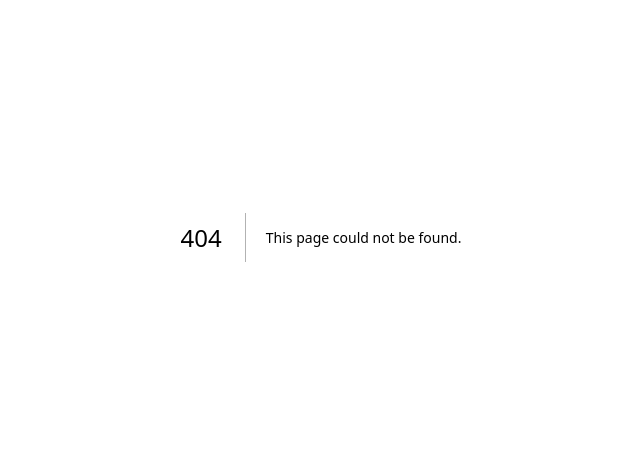
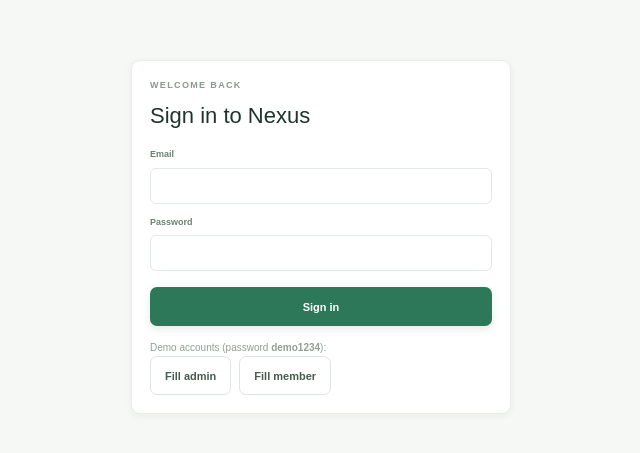
Before and after one commit to joelfelidias123-jpg/Nexovate_college_round, a Next.js app: page /login in a window 1280 px wide. Before the commit this address had no page. Shown: the part 163-616 px from the top of the page, without its empty margins (319-959 px from the left). Built offline with nearby package versions, Linux system fonts and the light colour scheme.

Commit message:
Add login and admin/member roles

```diff
--- /dev/null
+++ b/app/api/auth/login/route.ts
@@ -0,0 +1,25 @@
+import { NextResponse } from "next/server";
+import { cookies } from "next/headers";
+import { db } from "@/lib/db";
+import { SESSION_COOKIE, SESSION_MAX_AGE, createSessionToken, verifyPassword } from "@/lib/session";
+
+export async function POST(request: Request) {
+  const body = await request.json().catch(() => null);
+  const email = typeof body?.email === "string" ? body.email.trim().toLowerCase() : "";
+  const password = typeof body?.password === "string" ? body.password : "";
+
+  const user = await db.user.findUnique({ where: { email } });
+  if (!user || !verifyPassword(password, user.passwordHash)) {
+    return NextResponse.json({ error: "Wrong email or password" }, { status: 401 });
+  }
+
+  const store = await cookies();
+  store.set(SESSION_COOKIE, createSessionToken(user.id, user.role), {
+    httpOnly: true,
+    sameSite: "lax",
+    secure: process.env.NODE_ENV === "production",
+    path: "/",
+    maxAge: SESSION_MAX_AGE,
+  });
+  return NextResponse.json({ ok: true, role: user.role });
+}
--- /dev/null
+++ b/app/api/auth/logout/route.ts
@@ -0,0 +1,9 @@
+import { NextResponse } from "next/server";
+import { cookies } from "next/headers";
+import { SESSION_COOKIE } from "@/lib/session";
+
+export async function POST() {
+  const store = await cookies();
+  store.delete(SESSION_COOKIE);
+  return NextResponse.json({ ok: true });
+}
--- /dev/null
+++ b/app/api/auth/me/route.ts
@@ -0,0 +1,7 @@
+import { NextResponse } from "next/server";
+import { getCurrentUser } from "@/lib/auth";
+
+export async function GET() {
+  const user = await getCurrentUser();
+  return NextResponse.json({ user });
+}
--- /dev/null
+++ b/app/login/page.tsx
@@ -0,0 +1,65 @@
+"use client";
+
+import { useState } from "react";
+
+export default function LoginPage() {
+  const [email, setEmail] = useState("");
+  const [password, setPassword] = useState("");
+  const [error, setError] = useState("");
+  const [busy, setBusy] = useState(false);
+
+  async function submit(e: React.FormEvent) {
+    e.preventDefault();
+    setBusy(true);
+    setError("");
+    const res = await fetch("/api/auth/login", {
+      method: "POST",
+      headers: { "Content-Type": "application/json" },
+      body: JSON.stringify({ email, password }),
+    });
+    setBusy(false);
+    if (!res.ok) {
+      const data = await res.json().catch(() => ({}));
+      setError(data.error ?? "Could not sign in");
+      return;
+    }
+    const next = new URLSearchParams(window.location.search).get("next");
+    window.location.href = next && next.startsWith("/") ? next : "/crm";
+  }
+
+  return (
+    <div style={{ minHeight: "100vh", display: "grid", placeItems: "center", padding: 20 }}>
+      <form className="panel" onSubmit={submit} style={{ width: "100%", maxWidth: 380 }}>
+        <div className="eyebrow">WELCOME BACK</div>
+        <h1 style={{ margin: "7px 0 16px", fontSize: 22 }}>Sign in to Nexus</h1>
+
+        {error ? <div className="notice notice-error">{error}</div> : null}
+
+        <label className="field-label">
+          Email
+          <input type="email" required value={email} onChange={(e) => setEmail(e.target.value)} />
+        </label>
+        <label className="field-label">
+          Password
+          <input type="password" required value={password} onChange={(e) => setPassword(e.target.value)} />
+        </label>
+
+        <button className="button button-primary" type="submit" disabled={busy} style={{ width: "100%", marginTop: 16 }}>
+          {busy ? "Signing in…" : "Sign in"}
+        </button>
+
+        <p className="muted-copy" style={{ marginTop: 14 }}>
+          Demo accounts (password <b>demo1234</b>):
+        </p>
+        <div style={{ display: "flex", gap: 8 }}>
+          <button type="button" className="button button-outline" onClick={() => { setEmail("admin@nexus.demo"); setPassword("demo1234"); }}>
+            Fill admin
+          </button>
+          <button type="button" className="button button-outline" onClick={() => { setEmail("member@nexus.demo"); setPassword("demo1234"); }}>
+            Fill member
+          </button>
+        </div>
+      </form>
+    </div>
+  );
+}
--- /dev/null
+++ b/lib/auth.ts
@@ -0,0 +1,29 @@
+import { cookies } from "next/headers";
+import { NextResponse } from "next/server";
+import type { Role } from "@prisma/client";
+import { db } from "@/lib/db";
+import { SESSION_COOKIE, readSessionToken } from "@/lib/session";
+
+export async function getCurrentUser() {
+  const store = await cookies();
+  const session = readSessionToken(store.get(SESSION_COOKIE)?.value);
+  if (!session) return null;
+  return db.user.findUnique({
+    where: { id: session.userId },
+    select: { id: true, email: true, role: true, workspaceId: true },
+  });
+}
+
+// Use in API routes:
+//   const { user, error } = await requireRole("ADMIN");
+//   if (error) return error;
+export async function requireRole(role?: Role) {
+  const user = await getCurrentUser();
+  if (!user) {
+    return { user: null, error: NextResponse.json({ error: "Not signed in" }, { status: 401 }) };
+  }
+  if (role && user.role !== role) {
+    return { user: null, error: NextResponse.json({ error: "Forbidden" }, { status: 403 }) };
+  }
+  return { user, error: null };
+}
--- /dev/null
+++ b/lib/session.ts
@@ -0,0 +1,40 @@
+import { createHmac, scryptSync, timingSafeEqual } from "node:crypto";
+
+export const SESSION_COOKIE = "nexus_session";
+export const SESSION_MAX_AGE = 60 * 60 * 24 * 7; // 7 days
+
+function secret() {
+  const s = process.env.AUTH_SECRET;
+  if (!s) throw new Error("AUTH_SECRET is not set in .env");
+  return s;
+}
+
+function sign(payload: string) {
+  return createHmac("sha256", secret()).update(payload).digest("base64url");
+}
+
+export function verifyPassword(password: string, stored: string) {
+  const [salt, hash] = stored.split(":");
+  if (!salt || !hash) return false;
+  const expected = Buffer.from(hash, "hex");
+  const actual = scryptSync(password, salt, expected.length);
+  return actual.length === expected.length && timingSafeEqual(actual, expected);
+}
+
+export function createSessionToken(userId: string, role: string) {
+  const exp = Math.floor(Date.now() / 1000) + SESSION_MAX_AGE;
+  const payload = `${userId}.${role}.${exp}`;
+  return `${payload}.${sign(payload)}`;
+}
+
+export function readSessionToken(token: string | undefined | null) {
+  if (!token) return null;
+  const parts = token.split(".");
+  if (parts.length !== 4) return null;
+  const [userId, role, exp, sig] = parts;
+  const a = Buffer.from(sig);
+  const b = Buffer.from(sign(`${userId}.${role}.${exp}`));
+  if (a.length !== b.length || !timingSafeEqual(a, b)) return null;
+  if (Number(exp) < Date.now() / 1000) return null;
+  return { userId, role: role as "ADMIN" | "MEMBER" };
+}
--- /dev/null
+++ b/prisma/seed-auth.mjs
@@ -0,0 +1,15 @@
+import { PrismaClient } from "@prisma/client";
+import { randomBytes, scryptSync } from "node:crypto";
+
+const db = new PrismaClient();
+
+function hash(password) {
+  const salt = randomBytes(16).toString("hex");
+  return `${salt}:${scryptSync(password, salt, 64).toString("hex")}`;
+}
+
+for (const email of ["admin@nexus.demo", "member@nexus.demo"]) {
+  await db.user.update({ where: { email }, data: { passwordHash: hash("demo1234") } });
+}
+console.log("Demo passwords reset to demo1234.");
+await db.$disconnect();
--- /dev/null
+++ b/proxy.ts
@@ -0,0 +1,28 @@
+import { NextResponse, type NextRequest } from "next/server";
+import { SESSION_COOKIE, readSessionToken } from "@/lib/session";
+
+export function proxy(request: NextRequest) {
+  const { pathname } = request.nextUrl;
+  const session = readSessionToken(request.cookies.get(SESSION_COOKIE)?.value);
+
+  if (!session) {
+    const url = request.nextUrl.clone();
+    url.pathname = "/login";
+    url.search = `?next=${encodeURIComponent(pathname)}`;
+    return NextResponse.redirect(url);
+  }
+
+  // Billing is admin-only
+  if (pathname.startsWith("/billing") && session.role !== "ADMIN") {
+    const url = request.nextUrl.clone();
+    url.pathname = "/crm";
+    url.search = "";
+    return NextResponse.redirect(url);
+  }
+
+  return NextResponse.next();
+}
+
+export const config = {
+  matcher: ["/crm/:path*", "/analytics/:path*", "/billing/:path*", "/marketing/:path*"],
+};
```
